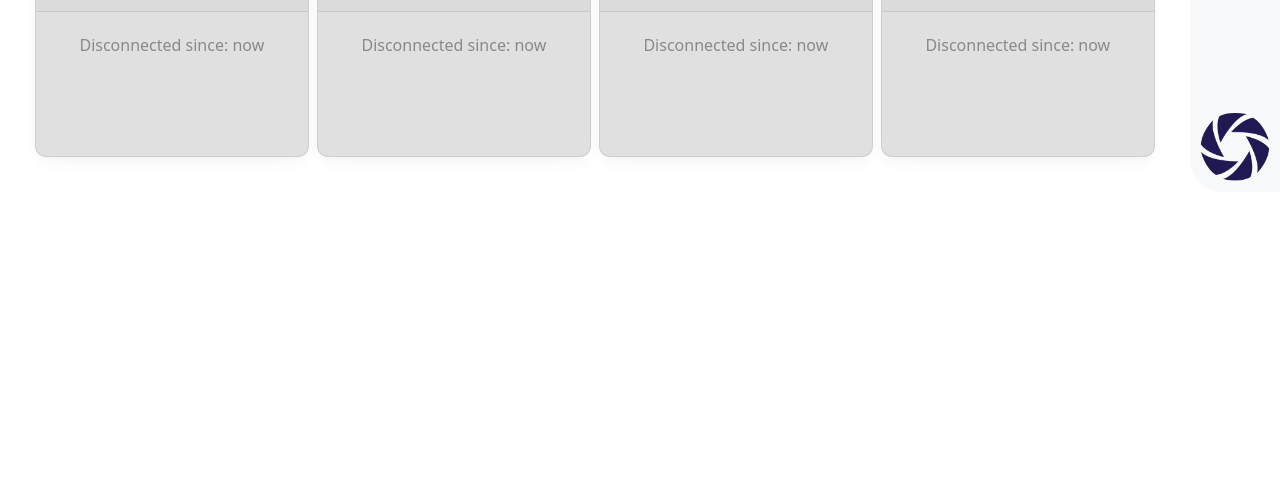
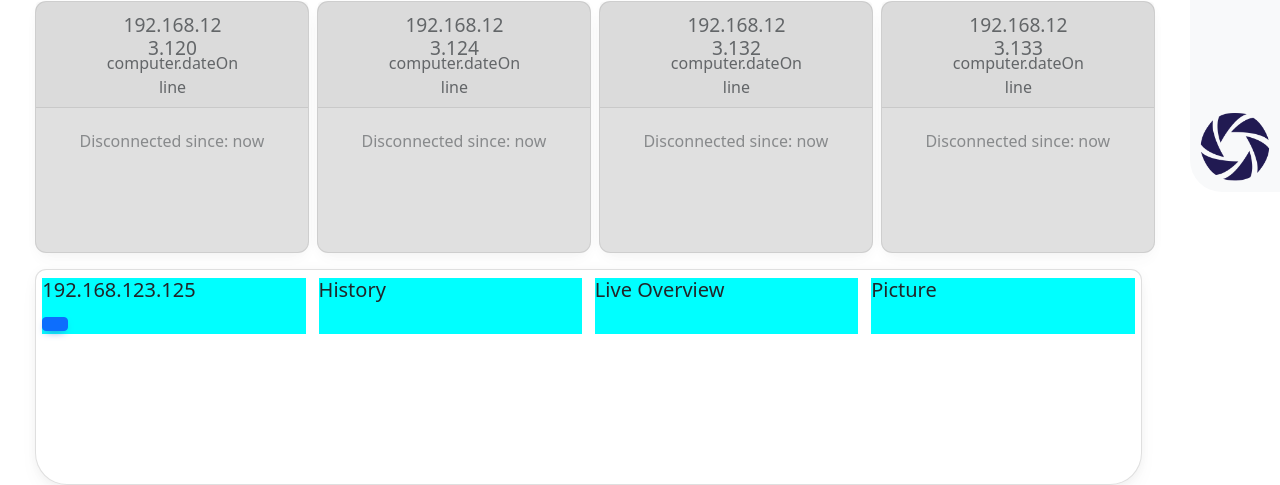
Before and after one commit to Ombrustou/GPU_monitoring, a plain HTML site: page Display/index.html in a window 1280 px wide. Shown: the part 608-1093 px from the top of the page. Before the commit the page ends 800 px from the top, so only its background shows below. Drawn offline with nearby package versions, Linux system fonts and the light colour scheme.

Commit message:
Carousel Working + status icon changing accordingly + space added for the duration on

```diff
--- a/Display/index.html
+++ b/Display/index.html
@@ -13,7 +13,6 @@
         <script src="//cdnjs.cloudflare.com/ajax/libs/highlight.js/11.3.1/highlight.min.js"></script>
         <link rel="stylesheet" href="https://cdnjs.cloudflare.com/ajax/libs/twitter-bootstrap/5.0.2/css/bootstrap.min.css">
         <script src="https://cdnjs.cloudflare.com/ajax/libs/twitter-bootstrap/5.0.2/js/bootstrap.bundle.min.js"></script>
-        <!-- MDB -->
         <script type="text/javascript" src="https://cdnjs.cloudflare.com/ajax/libs/mdb-ui-kit/3.6.0/mdb.min.js"></script>
 
 
@@ -25,12 +24,13 @@
     <body>
         <div class="app">
             <div class="row">
-                <div class="flex-container">
-                    <div :class="['card', 'my-3', 'ms-2', {connected: computer.no_response >= 1}]" v-for="computer in computerList" :key="computer.IP">
-                        <div class="card-header" data-mdb-toggle="modal" data-mdb-target="#deleteModal" @click="this.selectedComputer = computer">
+                <div class="flex-container main">
+                    <div :class="['card', 'computer', 'my-3', 'ms-2', {connected: computer.no_response >= 1}]" v-for="(computer, index) in computerList" :key="computer.IP">
+                        <div class="card-header" @click="goToSlide(index)">
                             <div class="row">
-                                <img class="connectedIcon" src="static/media/wifi.png">
+                                <img :class="['connectedIcon', {hidden: index != this.activeIndex}]" src="static/media/wifi.png">
                                 <h5 class="card-title text-center">{{computer.IP}}</h5>
+                                <h8 class="card-subtitle text-center">computer.dateOnline</h8>
                             </div>
                         </div>
                         <div class="card-body">
@@ -73,6 +73,29 @@
                                         </div>
                                     </div>
                                 </perfect-scrollbar>
+                            </div>
+                        </div>
+                    </div>
+                    <div id="detail" class="card ms-2">
+                        <div id="myCarousel" class="carousel slide" data-ride="carousel">
+                            <div class="carousel-inner">
+                                <div v-for="(item, index) in computerList" :key="index" :class="{'carousel-item': true, active: index === activeIndex}">
+                                    <div class="flex-container details">
+                                        <div class="col details infos">
+                                            <h5>{{ item.IP }}</h5>
+                                            <button class="btn btn-primary" data-mdb-toggle="modal" data-mdb-target="#deleteModal" @click="this.selectedComputer = this.computerList[index]">
+                                        </div>
+                                        <div class="col details history">
+                                            <h5>History</h5>
+                                        </div>
+                                        <div class="col details direct">
+                                            <h5>Live Overview</h5>
+                                        </div>
+                                        <div class="col details cctv">
+                                            <h5>Picture</h5>
+                                        </div>
+                                    </div>
+                                </div>
                             </div>
                         </div>
                     </div>
@@ -132,9 +155,11 @@
                     </div>
                     <div class="sidebar-content">
                         <p id="name" :class="[{increased : collapsed}, {decreased : !collapsed}]">AURORA</p>
+                        <!--
                         <input :class="{ hidden: collapsed }" type="number" v-model="computerList[0].GPU[0].temperature">
                         <input :class="{ hidden: collapsed }" type="number" v-model="computerList[0].GPU[0].usage">
                         <input :class="{ hidden: collapsed }" type="number" v-model="computerList[0].no_response">
+                        -->
                         <div :class="['logs','card-body', {hidden: collapsed}]">
                             <div class="scroll-area-sm" style="height:40em">
                                 <perfect-scrollbar class="ps-show-limits">
--- a/Display/static/css/style.css
+++ b/Display/static/css/style.css
@@ -57,6 +57,13 @@ body{
     padding-top: 1%;
   }
 
+  .card-subtitle{
+    font-size: 1em;
+    width: 80%;
+    margin-top: -1em;
+    padding-left: 25%;
+  }
+
   .card-header:hover{
     border-top-left-radius: 0.5em;
     border-top-right-radius: 0.5em;
@@ -84,14 +91,14 @@ body{
     padding-top: 1%;
   }
 
-  .flex-container {
+  .flex-container.main {
     padding-top: 2%;
     padding-left: 3%;
     display: flex;
     flex-wrap: wrap;
   }
 
-  .card {
+  .card.computer {
     border-radius: 0.7em;
     flex-basis: 22%; /* 4 items per line */
     text-align: center;
@@ -187,3 +194,28 @@ body{
   letter-spacing: 0.2vw;
 
 }
+
+#detail {
+  border-radius: 0.7em;
+  border-bottom-right-radius: 2em;
+  border-bottom-left-radius: 2em ;
+  width: 86.5vw;
+  height: 27vh;
+}
+
+
+.flex-container.details {
+  display: flex;
+  flex-wrap: wrap;
+}
+
+.col.details {
+  margin-top: 1vh;
+  margin-left: 0.5vw;
+  margin-right: 0.5vw;
+  margin-bottom: 1vh;
+}
+
+.col.details.infos, .col.details.history, .col.details.direct, .col.details.cctv {
+  background-color: aqua;
+}
--- a/Display/static/js/script.js
+++ b/Display/static/js/script.js
@@ -10,6 +10,26 @@ const app = Vue.createApp({
         scrollDown: true,
         overused: [],
         selectedComputer: {},
+        autoChangeInterval: null,
+        userSelectionTimeout: null,
+        activeIndex: 0,
+        carouselItems: [
+          {
+            image: "/static/media/aau.png",
+            title: "Item 1",
+            description: "Description for Item 1",
+          },
+          {
+            image: "/static/media/aau.png",
+            title: "Item 2",
+            description: "Description for Item 2",
+          },
+          {
+            image: "/static/media/aau.png",
+            title: "Item 3",
+            description: "Description for Item 3",
+          },
+        ],
         newComputer: {
           IP: "",
           username: "",
@@ -608,14 +628,34 @@ const app = Vue.createApp({
 
         requestAnimationFrame(scrollAnimation);
       },
-
       addComputer: function(){
         axios.post("http://localhost:3001/computer", this.newComputer)
       },
-
       deleteComputer: function() {
         axios.delete("http://localhost:3001/computer", this.selectedComputer)
-      }
+      },
+      nextSlide: function() {
+        this.activeIndex = (this.activeIndex + 1) % this.carouselItems.length;
+      },
+      goToSlide: function(index) {
+        this.activeIndex = index;
+        this.stopAutoChange();
+      },
+      startAutoChange: function() {
+        this.autoChangeInterval = setInterval(() => {
+          if (!this.userSelectionTimeout) {
+            this.nextSlide();
+          }
+        }, 5000);
+      },
+      stopAutoChange: function () {
+        clearInterval(this.autoChangeInterval);
+        this.autoChangeInterval = null;
+        this.userSelectionTimeout = setTimeout(() => {
+          this.startAutoChange();
+          this.userSelectionTimeout = null;
+        }, 300000); // 5 minutes in milliseconds
+      },
 
     },
 
@@ -700,7 +740,7 @@ const app = Vue.createApp({
         this.autoScroll();
       }, 400);
 
-
+      this.startAutoChange();
   }
   });
 
```
